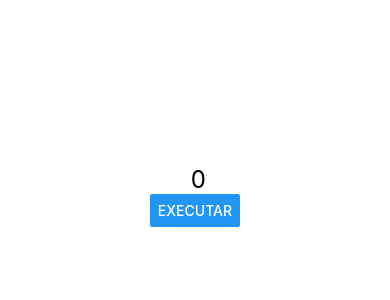
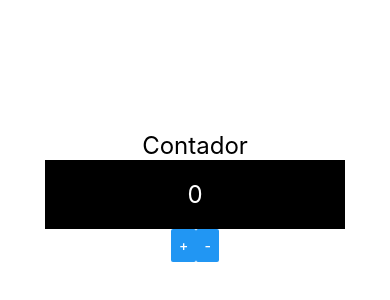
Before and after one commit to GeorgiSantana/Curso-React-Native, a React Native app: screen / in a window 390 px wide. Shown: the part 226-526 px from the top of the page. Built offline with nearby package versions, Linux system fonts and the light colour scheme.

Commit message:
Utilizando comunicação direta e indireta com alteração de estado

```diff
--- a/src/App.js
+++ b/src/App.js
@@ -1,6 +1,7 @@
 import React from 'react';
 import {View, StyleSheet} from 'react-native';
-import Pai from './components/indireta/Pai';
+import ContadorV2 from './components/contador/ContadorV2';
+//import Pai from './components/indireta/Pai';
 //import Pai from './components/Pai';
 //import Botao from './components/Botao';
 //import Contador from './components/Contador';
@@ -12,8 +13,9 @@
 
 export default () => (
   <View style={style.App}>
-    <Pai />
+    <ContadorV2 />
     {/*
+     <Pai />
      <Pai />
      <Contador inicial={100}/>
      <Botao />
--- /dev/null
+++ b/src/components/contador/ContadorBotoes.js
@@ -0,0 +1,17 @@
+import React from 'react';
+import {View, Button, StyleSheet} from 'react-native';
+
+export default props => {
+  return (
+    <View style={style.Botoes}>
+      <Button title="+" onPress={props.inc} />
+      <Button title="-" onPress={props.dec} />
+    </View>
+  );
+};
+
+const style = StyleSheet.create({
+  Botoes: {
+    flexDirection: "row"
+  }
+});
--- /dev/null
+++ b/src/components/contador/ContadorDisplay.js
@@ -0,0 +1,22 @@
+import React from 'react';
+import {View, Text, StyleSheet} from 'react-native';
+import estilo from '../estilo';
+
+export default props => {
+  return (
+    <View style={style.Display}>
+      <Text style={[estilo.txtG, style.DisplayText]}>{props.num}</Text>
+    </View>
+  );
+};
+
+const style = StyleSheet.create({
+  Display: {
+    backgroundColor: '#000',
+    padding: 20,
+    width: 300,
+  },
+  DisplayText: {
+    color: '#FFF',
+  },
+});
--- /dev/null
+++ b/src/components/contador/ContadorV2.js
@@ -0,0 +1,20 @@
+import ContadorDisplay from './ContadorDisplay';
+import ContadorBotoes from './ContadorBotoes';
+import estilo from '../estilo';
+import React, {useState} from 'react';
+import {Text} from 'react-native';
+
+export default props => {
+  const [num, setNum] = useState(0);
+
+  const inc = () => setNum(num + 1);
+  const dec = () => setNum(num - 1);
+
+  return (
+    <>
+      <Text style={estilo.txtG}>Contador</Text>
+      <ContadorDisplay num={num} />
+      <ContadorBotoes inc={inc} dec={dec} />
+    </>
+  );
+};
```
